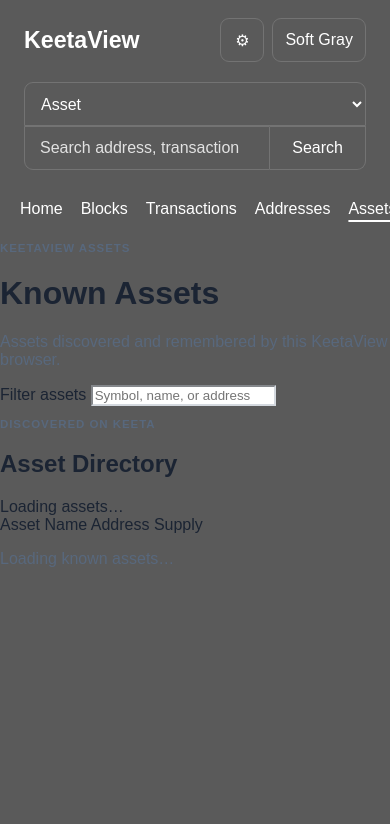
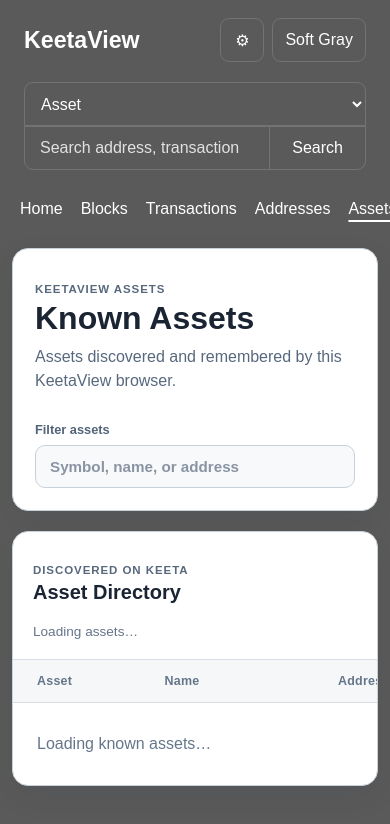
Before and after one commit to zbrodamous-ui/KeetaScan, a website: page assets.html in a window 390 px wide. Drawn offline with Linux system fonts and the light colour scheme; a script that the page names is missing.

Commit message:
Style responsive asset directory

```diff
--- a/style.css
+++ b/style.css
@@ -3207,3 +3207,266 @@
         text-align: left;
     }
 }
+
+
+
+/* ==========================
+   KeetaView Asset Directory
+========================== */
+
+.assets-page-body {
+    min-height: 100vh;
+    background: var(--page-background);
+    color: var(--primary-text);
+}
+
+.assets-dashboard {
+    width: min(100% - 40px, 1320px);
+    margin: 0 auto;
+    padding: 34px 0 72px;
+}
+
+.assets-title-card,
+.assets-list-card {
+    background: #ffffff;
+    border: 1px solid #c8d0d9;
+    border-radius: 16px;
+    box-shadow: 0 10px 28px rgba(32, 45, 62, 0.09);
+}
+
+.assets-title-card {
+    display: flex;
+    align-items: flex-end;
+    justify-content: space-between;
+    gap: 28px;
+    margin-bottom: 20px;
+    padding: 28px;
+}
+
+.assets-title-card h1 {
+    margin: 4px 0 8px;
+    font-size: clamp(2rem, 4vw, 3rem);
+}
+
+.assets-title-card > div > p:last-child {
+    margin: 0;
+    color: var(--secondary-text);
+    line-height: 1.55;
+}
+
+.asset-filter {
+    display: grid;
+    gap: 8px;
+    width: min(100%, 360px);
+    color: #53647a;
+    font-size: 0.8rem;
+    font-weight: 700;
+}
+
+.asset-filter input {
+    width: 100%;
+    padding: 12px 14px;
+    border: 1px solid #c8d0d9;
+    border-radius: 10px;
+    background: #f8f9fb;
+    color: #1b2433;
+    font: inherit;
+    font-size: 0.95rem;
+    outline: none;
+}
+
+.asset-filter input:focus {
+    border-color: #5a5a5a;
+    box-shadow: 0 0 0 3px rgba(90, 90, 90, 0.12);
+}
+
+.asset-filter input::placeholder {
+    color: #8994a3;
+}
+
+.assets-list-card {
+    overflow: hidden;
+}
+
+.assets-card-header {
+    display: flex;
+    align-items: center;
+    justify-content: space-between;
+    gap: 20px;
+    padding: 22px 26px;
+    border-bottom: 1px solid #d9dee4;
+}
+
+.assets-card-header h2 {
+    margin: 3px 0 0;
+    font-size: 1.25rem;
+}
+
+.asset-result-count {
+    color: #66768a;
+    font-size: 0.85rem;
+    white-space: nowrap;
+}
+
+.asset-table-scroll {
+    overflow-x: auto;
+}
+
+.asset-directory-table {
+    min-width: 820px;
+}
+
+.asset-directory-header,
+.asset-directory-row {
+    display: grid;
+    grid-template-columns:
+        minmax(100px, 0.7fr)
+        minmax(150px, 1fr)
+        minmax(260px, 1.7fr)
+        minmax(190px, 1.2fr);
+    gap: 20px;
+    align-items: center;
+}
+
+.asset-directory-header {
+    padding: 14px 24px;
+    background: #f5f7f9;
+    border-bottom: 1px solid #d9dee4;
+    color: #66768a;
+    font-size: 0.78rem;
+    font-weight: 700;
+    letter-spacing: 0.02em;
+}
+
+.asset-directory-row {
+    min-height: 66px;
+    padding: 13px 24px;
+    border-bottom: 1px solid #e2e6eb;
+    color: #26364b;
+    text-decoration: none;
+    transition: background 0.18s ease;
+}
+
+.asset-directory-row:last-child {
+    border-bottom: 0;
+}
+
+.asset-directory-row:hover,
+.asset-directory-row:focus-visible {
+    background: #f3f6f9;
+}
+
+.asset-directory-row:focus-visible {
+    outline: 2px solid #5a5a5a;
+    outline-offset: -2px;
+}
+
+.asset-directory-row > span {
+    min-width: 0;
+}
+
+.asset-directory-symbol {
+    color: #1b2433;
+    font-weight: 800;
+}
+
+.asset-directory-name,
+.asset-directory-address {
+    overflow: hidden;
+    text-overflow: ellipsis;
+    white-space: nowrap;
+}
+
+.asset-directory-name {
+    color: #53647a;
+}
+
+.asset-directory-address {
+    color: #1676cf;
+    font-family: ui-monospace, SFMono-Regular, Consolas, monospace;
+    font-size: 0.86rem;
+}
+
+.asset-directory-supply {
+    color: #34445a;
+    text-align: right;
+    overflow-wrap: anywhere;
+}
+
+.assets-empty {
+    margin: 0;
+    padding: 32px 24px;
+    color: #66768a;
+}
+
+.asset-pagination {
+    display: flex;
+    align-items: center;
+    justify-content: flex-end;
+    gap: 14px;
+    padding: 16px 22px;
+    border-top: 1px solid #d9dee4;
+    background: #f8f9fb;
+}
+
+.asset-pagination[hidden] {
+    display: none;
+}
+
+.asset-pagination button {
+    padding: 9px 13px;
+    border: 1px solid #c8d0d9;
+    border-radius: 8px;
+    background: #ffffff;
+    color: #26364b;
+    cursor: pointer;
+    font: inherit;
+    font-size: 0.86rem;
+}
+
+.asset-pagination button:hover:not(:disabled) {
+    background: #eef1f4;
+}
+
+.asset-pagination button:disabled {
+    cursor: not-allowed;
+    opacity: 0.45;
+}
+
+.asset-pagination span {
+    color: #66768a;
+    font-size: 0.84rem;
+}
+
+html[data-theme="clean"] .assets-title-card,
+html[data-theme="clean"] .assets-list-card {
+    border-color: #d5d9de;
+    box-shadow: 0 7px 20px rgba(32, 45, 62, 0.05);
+}
+
+@media (max-width: 700px) {
+    .assets-dashboard {
+        width: min(100% - 24px, 1320px);
+        padding-top: 18px;
+    }
+
+    .assets-title-card {
+        align-items: flex-start;
+        flex-direction: column;
+        padding: 22px;
+    }
+
+    .asset-filter {
+        width: 100%;
+    }
+
+    .assets-card-header {
+        align-items: flex-start;
+        flex-direction: column;
+        padding: 20px;
+    }
+
+    .asset-pagination {
+        justify-content: space-between;
+    }
+}
```
